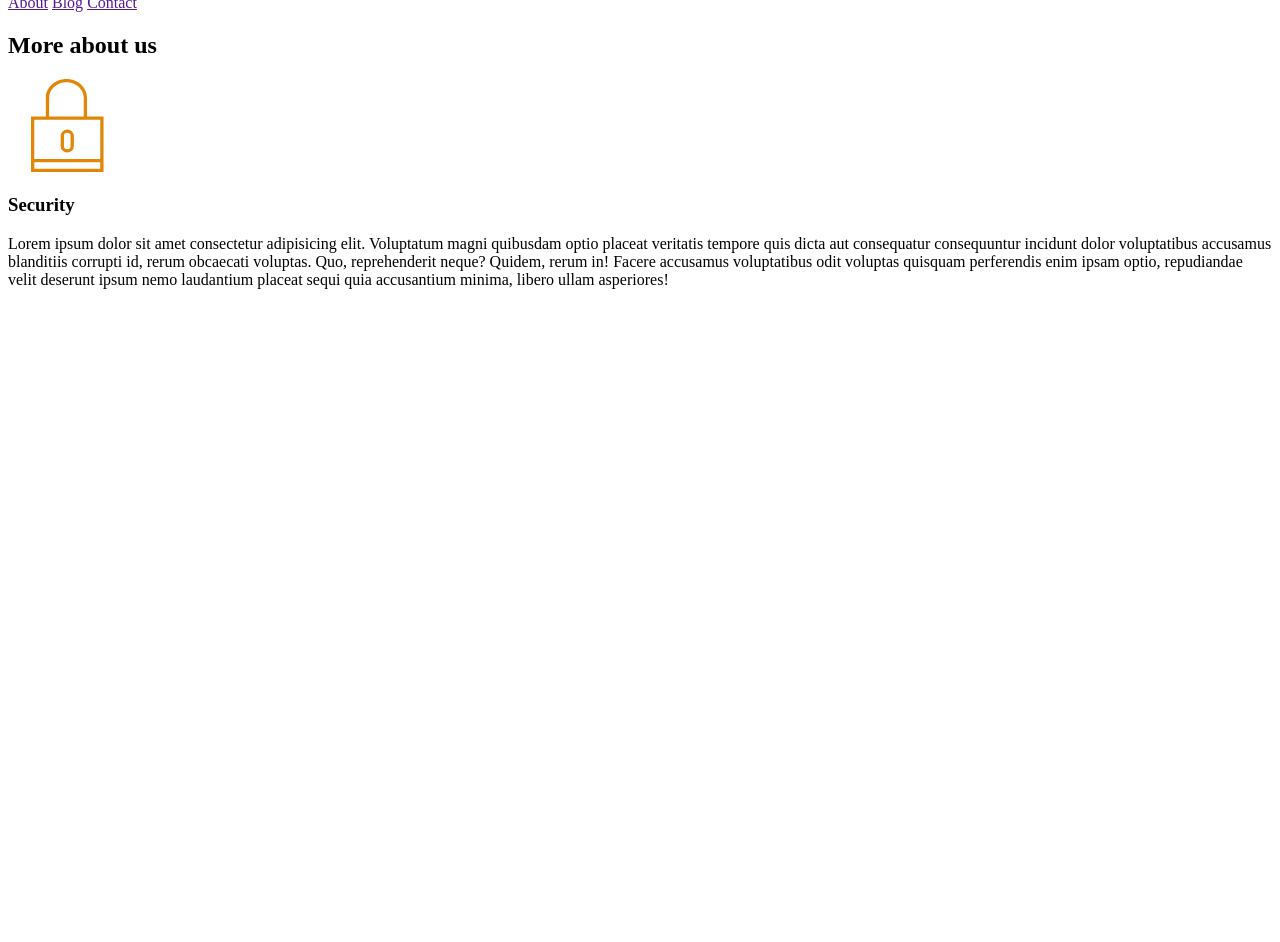
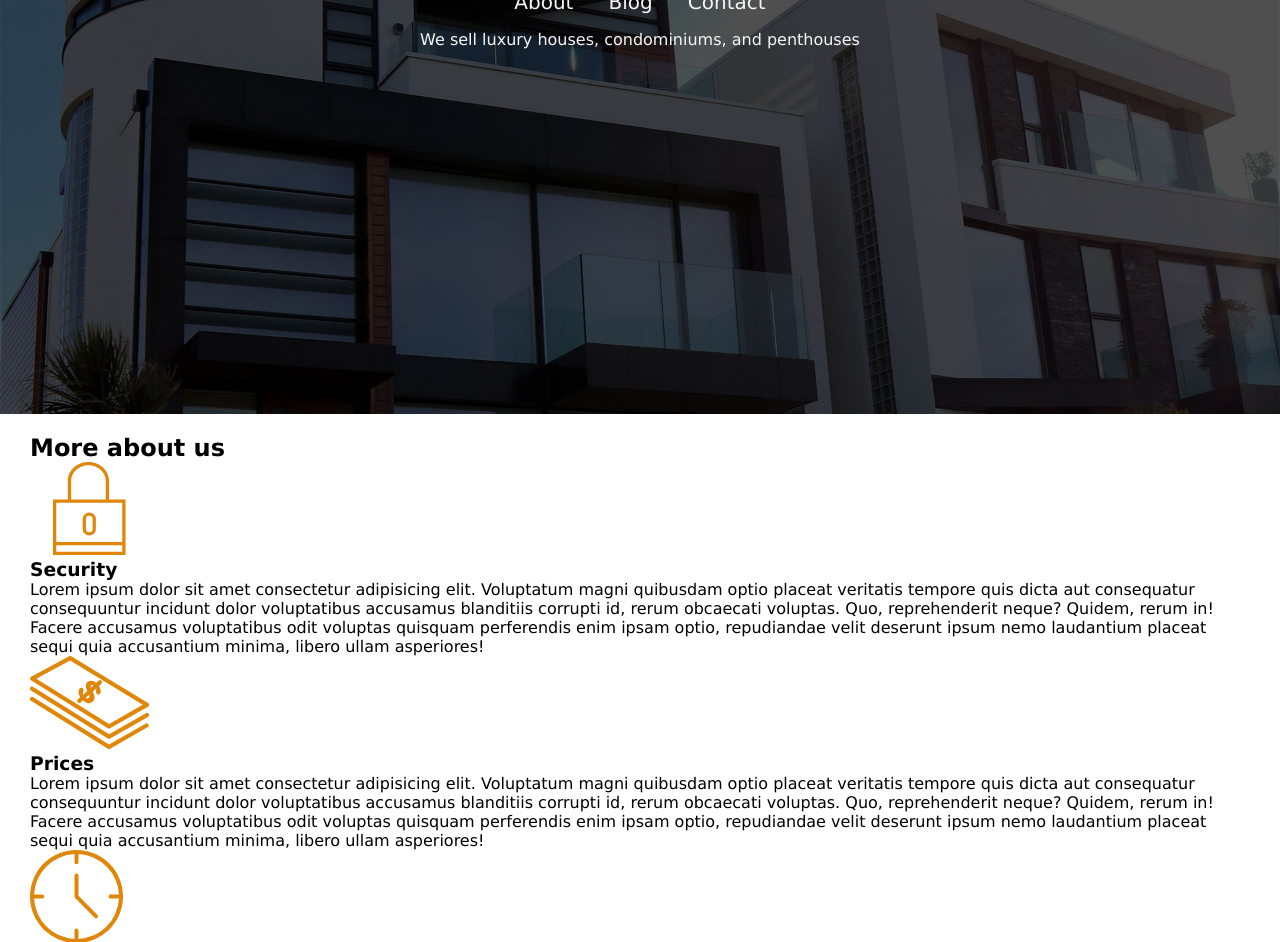
Before and after one commit to notfreephilly/realEstate-v1, a plain HTML site: page index.html in a window 1280 px wide. Shown: the part 86-1028 px from the top of the page. Before the commit the page ends 800 px from the top, so only its background shows below. Drawn offline with Linux system fonts and the light colour scheme.

Commit message:
added html structure and styling to header and main elements

```diff
--- a/css/style.css
+++ b/css/style.css
@@ -0,0 +1,44 @@
+* {
+    margin: 0;
+    padding: 0;
+}
+
+/* index.html header elements */
+
+header {
+    display: block;
+    height: 500px;
+    background-image: url("/img/header.jpg");
+    background-size: cover;
+    background-position: center;
+    text-align: center;
+    color: whitesmoke;
+    font-family: 'Lucida Sans', 'Lucida Sans Regular', 'Lucida Grande', 'Lucida Sans Unicode', Geneva, Verdana, sans-serif;
+}
+
+header h1 {
+    font-size: 60px;
+}
+
+header nav {
+    margin: 6px 0;
+}
+
+header nav a {
+    margin: 0 15px;
+    text-decoration: none;
+    list-style-type: none;
+    color: whitesmoke;
+    font-size: 20px;
+}
+
+header p {
+    margin-top: 16px;
+}
+
+/* MAIN elements */
+
+.estate-main {
+    margin: 20px 30px;
+    font-family: 'Lucida Sans', 'Lucida Sans Regular', 'Lucida Grande', 'Lucida Sans Unicode', Geneva, Verdana, sans-serif;
+}
--- a/index.html
+++ b/index.html
@@ -9,25 +9,48 @@
 <body>
     <header>
         <h1>Real Estate</h1>
-        <nav><a href="">About</a>
-            <a href="">Blog</a>
-            <a href="">Contact</a>
+        <nav>
+            <a href="#">About</a>
+            <a href="#">Blog</a>
+            <a href="#">Contact</a>
         </nav>
+        <p>We sell luxury houses, condominiums, and penthouses</p>
     </header>
 
-    <main>
+    <main class="estate-main">
         <h2>More about us</h2>
 
         <div>
+
             <div>
                 <img src="./img/icon1.svg" alt="security icon">
                 <h3>Security</h3>
                 <p>Lorem ipsum dolor sit amet consectetur adipisicing elit. Voluptatum magni quibusdam optio placeat veritatis tempore quis dicta aut consequatur consequuntur incidunt dolor voluptatibus accusamus blanditiis corrupti id, rerum obcaecati voluptas.
                 Quo, reprehenderit neque? Quidem, rerum in! Facere accusamus voluptatibus odit voluptas quisquam perferendis enim ipsam optio, repudiandae velit deserunt ipsum nemo laudantium placeat sequi quia accusantium minima, libero ullam asperiores!</p>
             </div>
+
+            <div>
+                <img src="./img/icon2.svg" alt="price icon">
+                <h3>Prices</h3>
+                <p>Lorem ipsum dolor sit amet consectetur adipisicing elit. Voluptatum magni quibusdam optio placeat veritatis tempore quis dicta aut consequatur consequuntur incidunt dolor voluptatibus accusamus blanditiis corrupti id, rerum obcaecati voluptas.
+                Quo, reprehenderit neque? Quidem, rerum in! Facere accusamus voluptatibus odit voluptas quisquam perferendis enim ipsam optio, repudiandae velit deserunt ipsum nemo laudantium placeat sequi quia accusantium minima, libero ullam asperiores!</p>
+            </div>
+
+            <div>
+                <img src="./img/icon3.svg" alt="time icon">
+                <h3>Time</h3>
+                <p>Lorem ipsum dolor sit amet consectetur adipisicing elit. Voluptatum magni quibusdam optio placeat veritatis tempore quis dicta aut consequatur consequuntur incidunt dolor voluptatibus accusamus blanditiis corrupti id, rerum obcaecati voluptas.
+                Quo, reprehenderit neque? Quidem, rerum in! Facere accusamus voluptatibus odit voluptas quisquam perferendis enim ipsam optio, repudiandae velit deserunt ipsum nemo laudantium placeat sequi quia accusantium minima, libero ullam asperiores!</p>
+            </div>
+
         </div>
 
     </main>
 
+
+    <footer>
+
+    </footer>
+
 </body>
 </html>
```
